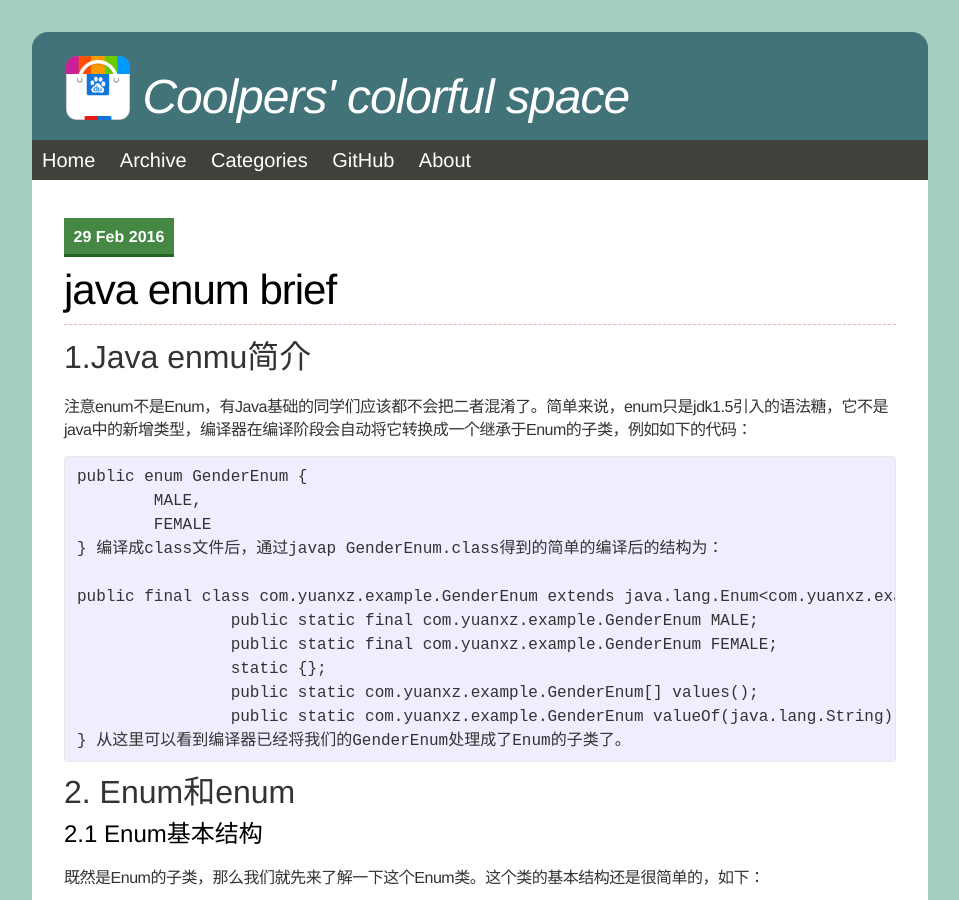
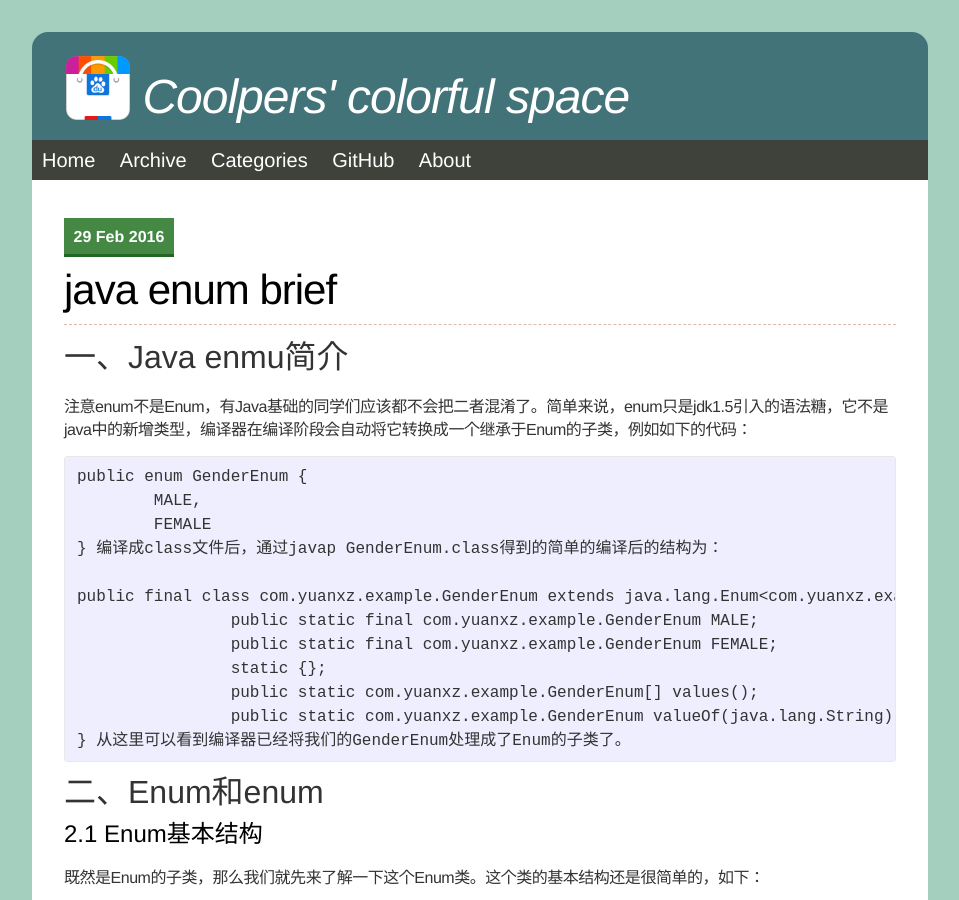
Before and after one commit to coolpers/coolpers.github.io, a Jekyll site: the page built from _posts/2016-02-29-java-enum.md, in a window 1280 px wide and 900 px high. Shown: the whole window, without its empty margins (160-1119 px from the left). Built offline with Jekyll 4.4.1, drawn with Linux system fonts in a browser that asks for light colours; nearby versions of some CDN libraries; comment, search, counter and statistics services are not loaded; some of the changed text lies outside the part shown.

Commit message:
修改《java enum简介》格式
修改《java enum简介》格式

```diff
--- a/_posts/2016-02-29-java-enum.md
+++ b/_posts/2016-02-29-java-enum.md
@@ -5,7 +5,7 @@ date:   2016-02-29
 categories: java
 tags: java
 ---
-# 1.Java enmu简介 #
+# 一、Java enmu简介 #
 注意enum不是Enum，有Java基础的同学们应该都不会把二者混淆了。简单来说，enum只是jdk1.5引入的语法糖，它不是java中的新增类型，编译器在编译阶段会自动将它转换成一个继承于Enum的子类，例如如下的代码：
 
 	public enum GenderEnum {
@@ -23,7 +23,8 @@ tags: java
 	}
 从这里可以看到编译器已经将我们的GenderEnum处理成了Enum的子类了。
 
-# 2. Enum和enum #
+# 二、Enum和enum #
+
 ## 2.1 Enum基本结构 ##
 既然是Enum的子类，那么我们就先来了解一下这个Enum类。这个类的基本结构还是很简单的，如下：
 
```
Also changed, not shown: other parts of _posts/2016-02-29-java-enum.md (+3 -3 lines).
